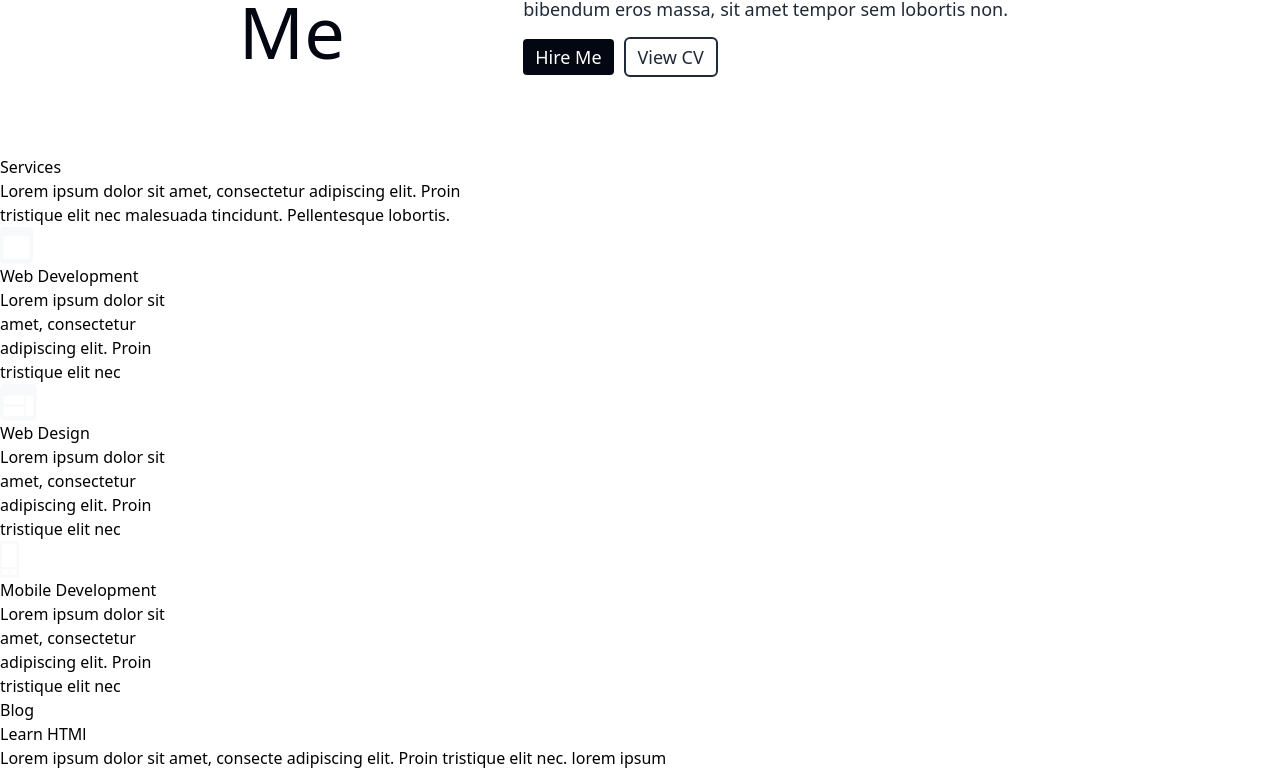
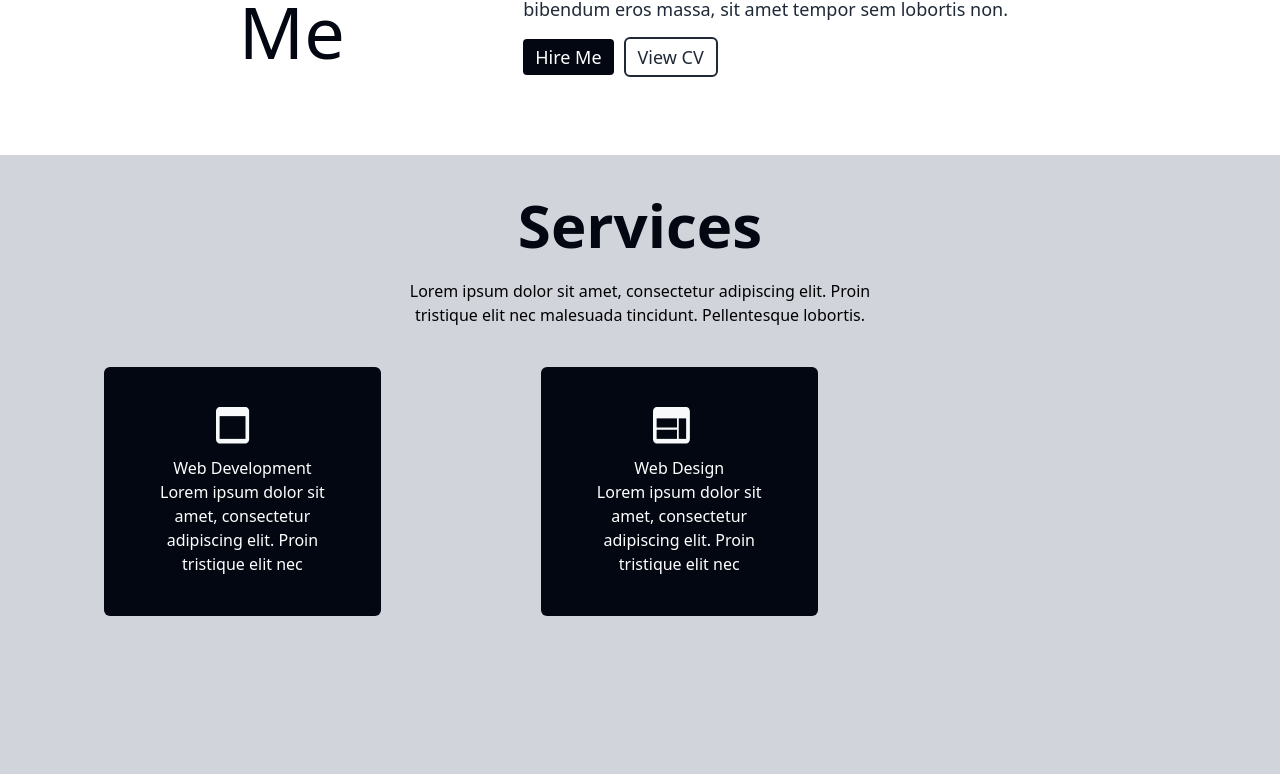
Before and after one commit to dinaHellal/R-Portfolio, a React (Create React App) app: page / in a window 1280 px wide. Shown: the part 749-1523 px from the top of the page. Built offline with nearby package versions, Linux system fonts and the light colour scheme.

Commit message:
Edit: Services Section Styles

```diff
--- a/src/components/about.jsx
+++ b/src/components/about.jsx
@@ -2,8 +2,8 @@ import React from "react";
 
 function About() {
   return (
-    <section className="about">
-      <div className="container flex justify-center gap-20 p-20">
+    <section className="about scroll-smooth" id="About">
+      <div className="container flex justify-center flex-wrap gap-20 p-20">
         <div className="about-us">
           <h2 className="text-7xl font-medium text-gray-950 mt-3">About <br />Me</h2>
         </div>
--- a/src/components/hero.jsx
+++ b/src/components/hero.jsx
@@ -7,7 +7,7 @@ function Hero() {
           <p className=" text-l text-gray-900 mt-2">Freelancer Web Developer</p>
           <input type="submit" value="Hire Me" className="bg-gray-950 text-white pl-4 pr-4 pt-1 pb-1 mt-3 rounded-md" />
         </div>
-        <div class="user-image">
+        <div class="user-image lg:block">
           <img src="/user.webp" alt="user" />
         </div>
       </div>
--- a/src/components/navbar.jsx
+++ b/src/components/navbar.jsx
@@ -1,7 +1,7 @@
 
 function Navbar() {
   return (
-    <header className="relative p-15">
+    <header className="relative p-15 scroll-smooth" id="Home">
       <div className="navbar bg-gray-950 ">
         <div className="container p-10 m-auto flex justify-between items-center flex-wrap text-white">
           <div className="logo text-3xl">
--- a/src/components/services.jsx
+++ b/src/components/services.jsx
@@ -2,16 +2,16 @@ import React from "react";
 
 function Services() {
   return (
-    <section className="services">
+    <section className="services text-center bg-gray-300 p-10">
       <div className="container">
-        <h2>Services</h2>
-        <p>
+        <h2 className="text-6xl font-bold mb-3 text-gray-950">Services</h2>
+        <p className="p-3 text-base mb-7">
           Lorem ipsum dolor sit amet, consectetur adipiscing elit. Proin <br />
           tristique elit nec malesuada tincidunt. Pellentesque lobortis.
         </p>
-        <div className="services-cards">
-          <div className="services-card">
-            <img src="/web-development.webp" alt="Web Development" />
+        <div className="services-cards flex flex-wrap gap-40 text-center ml-16">
+          <div className="services-card bg-gray-950 text-white pt-10 pb-10 pl-14 pr-14  rounded-md  ">
+            <img src="/web-development.webp" alt="Web Development" className=" pl-14 pb-3" />
             <h3>Web Development</h3>
             <p>
               Lorem ipsum dolor sit <br />
@@ -20,8 +20,8 @@ function Services() {
               tristique elit nec
             </p>
           </div>
-          <div className="services-card">
-            <img src="/web-design.webp" alt="Web Design" />
+          <div className="services-card  bg-gray-950 text-white pt-10 pb-10 pl-14 pr-14 rounded-md ">
+            <img src="/web-design.webp" alt="Web Design" className=" pl-14 pb-3" />
             <h3>Web Design</h3>
             <p>
               Lorem ipsum dolor sit <br />
@@ -30,8 +30,8 @@ function Services() {
               tristique elit nec
             </p>
           </div>
-          <div className="services-card">
-            <img src="/mobile.webp" alt="Mobile Development" />
+          <div className="services-card  bg-gray-950 text-white pt-10 pb-10 pl-14 pr-14 rounded-md ">
+            <img src="/mobile.webp" alt="Mobile Development" className=" pl-14 pb-3" />
             <h3>Mobile Development</h3>
             <p>
               Lorem ipsum dolor sit <br />
```
Also changed, not shown: src/index.css (line endings or trailing spaces).
